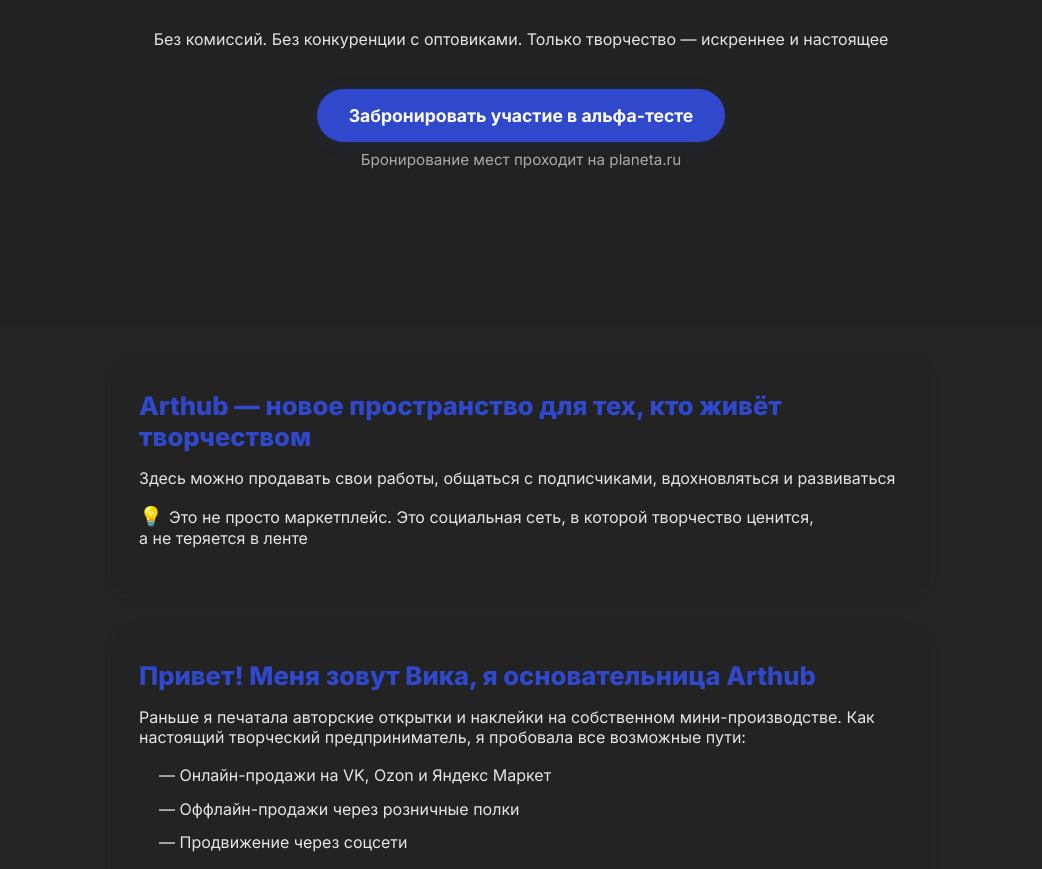
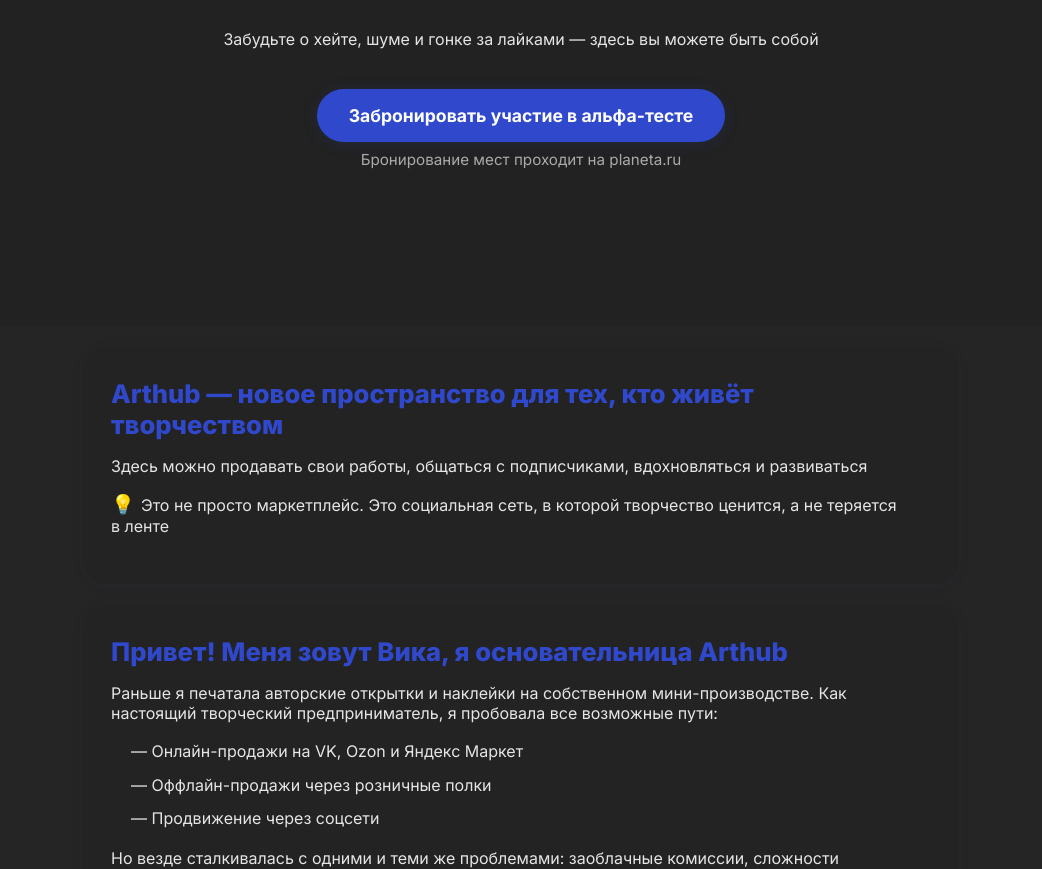
Before and after one commit to Victoria396/arthub_main-page, a plain HTML site: page index.html in a window 1280 px wide. Shown: the part 226-1095 px from the top of the page, without its empty margins (119-1161 px from the left). Drawn offline with Linux system fonts and the light colour scheme.

Commit message:
ещё правки

```diff
--- a/index.html
+++ b/index.html
@@ -12,7 +12,7 @@
 <body>
 <header class="main-header">
 <h1>Arthub&nbsp;&mdash; соцсеть и&nbsp;маркетплейс для творцов</h1>
-<p>Без комиссий. Без конкуренции с&nbsp;оптовиками. Только творчество&nbsp;&mdash; искреннее и&nbsp;настоящее</p>
+<p>Забудьте о&nbsp;хейте, шуме и&nbsp;гонке за&nbsp;лайками&nbsp;&mdash; здесь вы&nbsp;можете быть собой</p>
 <a class="cta-button" href="https://planeta.ru/campaigns/arthub" target="_blank">Забронировать участие в&nbsp;альфа-тесте</a>
 <div class="subnote">Бронирование мест проходит на&nbsp;planeta.ru</div>
 </header>
--- a/style.css
+++ b/style.css
@@ -68,19 +68,18 @@
 }
 
 main {
-    max-width: 820px;
-    margin: 0 auto;
-    padding: 32px 16px 64px 16px;
+    padding: 0 15px;
 }
 
 section {
     background: #232323;
     border-radius: 24px;
-    box-shadow: 0 2px 16px rgba(48,72,204,0.04);
-    margin-bottom: 32px;
+    box-shadow: 0 2px 16px rgba(48, 72, 204, 0.04);
     padding: 32px 28px;
     position: relative;
     transition: box-shadow 0.2s;
+    max-width: 820px;
+    margin: 20px auto;
 }
 
 section:hover {
```
